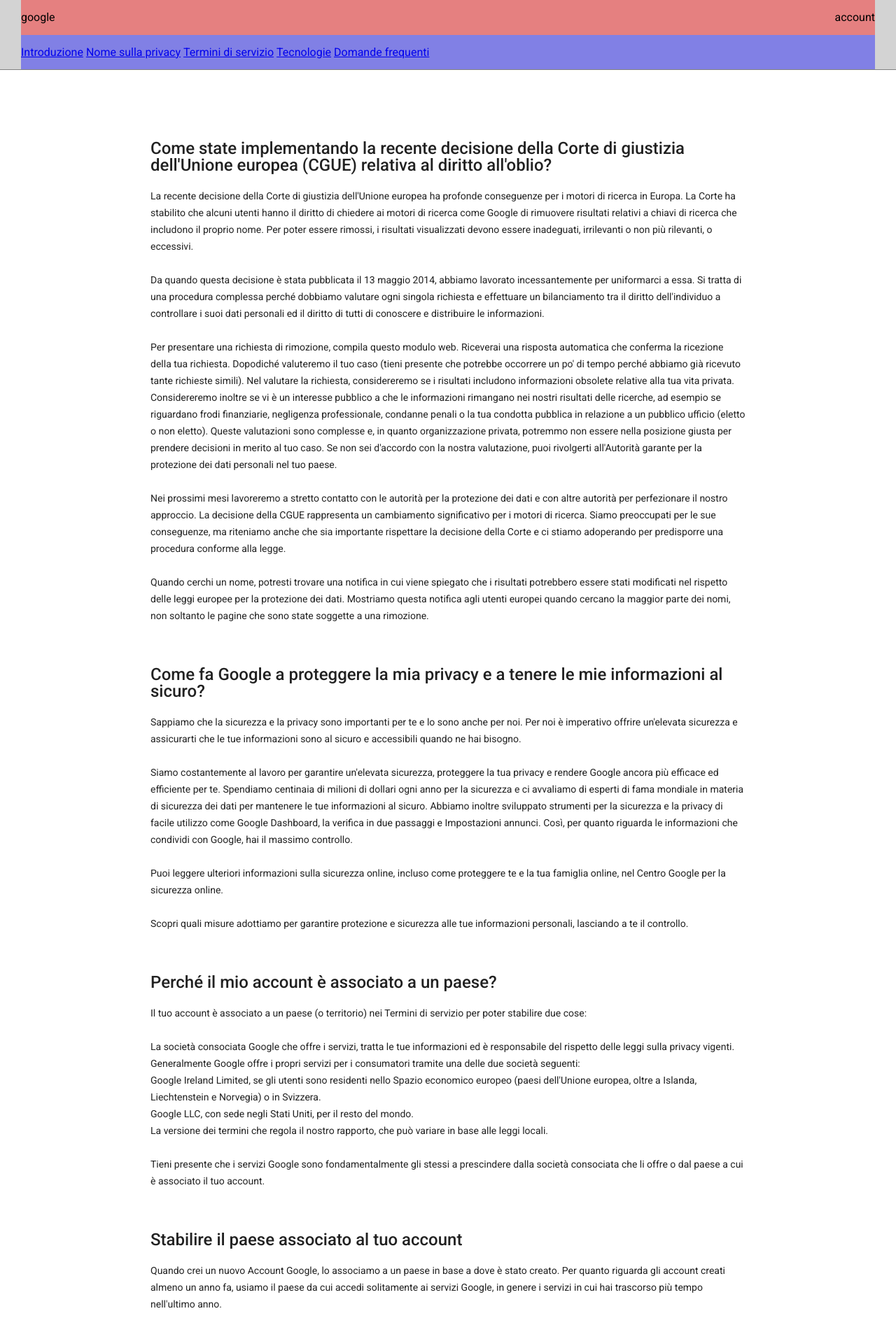
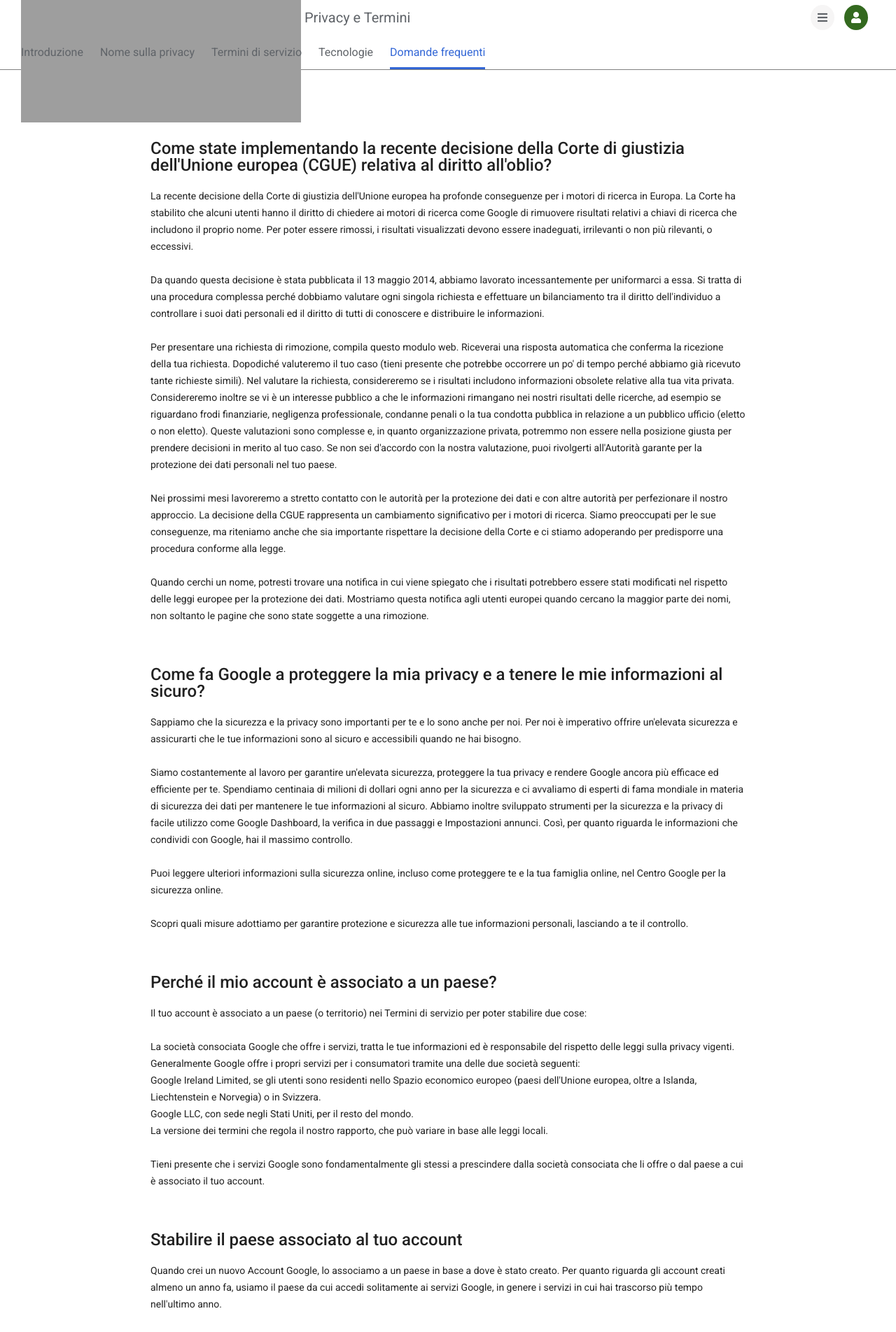
Before and after one commit to gabrisca/php-google-faq, a PHP site: page / in a window 1280 px wide. Shown: the top 1904 px of the page at 70% size. Run offline with PHP 8.4, Linux system fonts and the light colour scheme; grey boxes are pictures that could not be loaded.

Commit message:
fine lavoro

```diff
--- a/index.php
+++ b/index.php
@@ -64,20 +64,28 @@ Se il paese associato al tuo account non corrisponde al tuo paese di residenza,
   <meta charset="UTF-8">
   <meta http-equiv="X-UA-Compatible" content="IE=edge">
   <meta name="viewport" content="width=device-width, initial-scale=1.0">
+  <!-- f-awsome -->
+  <link rel="stylesheet" href="https://cdnjs.cloudflare.com/ajax/libs/font-awesome/5.15.3/css/all.min.css" integrity="sha512-iBBXm8fW90+nuLcSKlbmrPcLa0OT92xO1BIsZ+ywDWZCvqsWgccV3gFoRBv0z+8dLJgyAHIhR35VZc2oM/gI1w==" crossorigin="anonymous" referrerpolicy="no-referrer" />
   <!-- google fonts -->
   <link rel="preconnect" href="https://fonts.gstatic.com">
   <link href="https://fonts.googleapis.com/css2?family=Roboto:wght@100;300;400;500&display=swap" rel="stylesheet">
   <!-- style.css -->
   <link rel="stylesheet" href="style.css">
-  <title>Document</title>
+  <title>Google FAQ</title>
 </head>
 <!-- Esercizio di oggi: cartella/repo php-google-faq Riscrivere questa pagina del sito google https://policies.google.com/faq. Ci sono diverse domande con relative risposte. Gestire il “Database” e la visualizzazione di queste domande e risposte con PHP. -->
 
 <body>
   <header>
     <section id="top">
-      <div class="logo">google</div>
-      <div class="account">account</div>
+      <div class="logo">
+        <img src="https://www.gstatic.com/images/branding/googlelogo/svg/googlelogo_clr_74x24px.svg" alt="logo google">
+        <span>Privacy e Termini</span>
+      </div>
+      <div class="account">
+        <i class="fas fa-bars"></i>
+        <i class="fas fa-user"></i>
+      </div>
     </section>
     <section id="bottom">
       <ul>
@@ -94,7 +102,7 @@ Se il paese associato al tuo account non corrisponde al tuo paese di residenza,
           <a href="#">Tecnologie</a>
         </li>
         <li>
-          <a href="#">Domande frequenti</a>
+          <a class="active" href="#">Domande frequenti</a>
         </li>
       </ul>
     </section>
@@ -117,20 +125,27 @@ Se il paese associato al tuo account non corrisponde al tuo paese di residenza,
   <footer>
     <ul>
       <li>
-        <a href="#">Google</a>
+        <a href="#">Google &middot;</a>
       </li>
       <li>
-        <a href="#">Tutto su Google</a>
+        <a href="#">Tutto su Google &middot;</a>
       </li>
       <li>
-        <a href="#">Privacy</a>
+        <a href="#">Privacy &middot;</a>
       </li>
       <li>
         <a href="#">Termini</a>
       </li>
     </ul>
     <div>
-      Italiano
+      <i class="fas fa-globe-europe"></i>
+      <label for="language"></label>
+      <select name="language" id="language">
+        <option value="volvo">Italiano</option>
+        <option value="saab">English</option>
+        <option value="mercedes">Fran&#231;ais</option>
+        <option value="audi">Українська</option>
+      </select>
     </div>
   </footer>
 </body>
--- a/style.css
+++ b/style.css
@@ -7,7 +7,7 @@
 body {
   height: 100vh;
   overflow-y: auto;
-  font-family: 'Roboto', sans-serif;
+  font-family: "Roboto", sans-serif;
 }
 
 header {
@@ -17,7 +17,7 @@ header {
   width: 100%;
   height: 100px;
   border-bottom: 1px solid grey;
-  background-color: lightgray;
+  background-color: white;
   padding: 0 30px;
   position: fixed;
 }
@@ -28,7 +28,47 @@ header #top {
   align-items: center;
   width: 100%;
   height: 50%;
-  background-color: rgba(255, 0, 0, 0.397);
+}
+
+header #top .logo {
+  display: flex;
+  align-items: center;
+}
+
+header #top .logo img {
+  margin-right: 5px;
+}
+
+header #top .logo span {
+  color: #5f6368;
+  opacity: 1;
+  font-size: 20px;
+}
+
+header #top .account i {
+  margin-right: 10px;
+  border-radius: 50%;
+  padding: 10px;
+  cursor: pointer;
+}
+
+header #top .account i:first-child {
+  color: #5f6368;
+  opacity: 1;
+  background-color: rgba(231, 229, 229, 0.39);
+}
+
+header #top .account i:first-child:hover {
+  background-color: rgb(231, 229, 229);
+}
+
+header #top .account i:last-child {
+  background-color: #33691f;
+  color: white;
+}
+
+header #top .account i:last-child:hover {
+  background-color: #33691fe8;
 }
 
 header #bottom {
@@ -37,15 +77,29 @@ header #bottom {
   align-items: center;
   width: 100%;
   height: 50%;
-  background-color: rgba(4, 0, 255, 0.397);
 }
 
-header #bottom ul{
+header #bottom ul {
   list-style: none;
+  height: 100%;
 }
 
-header #bottom ul li{
+header #bottom ul li {
   display: inline-block;
+  margin-right: 20px;
+  height: 100%;
+  line-height: 50px;
+}
+
+header #bottom ul li a {
+  color: #5f6368;
+  text-decoration: none;
+}
+
+header #bottom ul li a.active {
+  color: #3367d6;
+  border-bottom: 3px solid #3367d6;
+  padding-bottom: 9%;
 }
 
 main {
@@ -58,20 +112,20 @@ main {
 
 main #faqs {
   padding: 0px 65px;
-  color: rgba(0,0,0,0.87);
+  color: rgba(0, 0, 0, 0.87);
 }
 
 main #faqs .faq {
   margin-bottom: 60px;
 }
 
-main #faqs .faq h2{
+main #faqs .faq h2 {
   margin-bottom: 20px;
   font-weight: 500;
   font-size: 24px;
 }
 
-main #faqs .faq p{
+main #faqs .faq p {
   font-size: 14px;
   font-weight: 400;
 }
@@ -82,14 +136,29 @@ footer {
   align-items: center;
   width: 100%;
   height: 50px;
-  background-color: lightgray;
-  padding: 0px 150px;
+  background-color: #f5f5f5;
+  padding: 0px 215px;
+  border-top: 1px solid #eee;
 }
 
 footer ul {
   list-style: none;
 }
 
-footer ul li{
+footer ul li {
   display: inline-block;
 }
+
+footer ul li a {
+  text-decoration: none;
+  color: rgba(61, 61, 61, 0.8);
+  font-size: 11px;
+}
+
+footer i {
+  color: #57c4fc;
+}
+
+footer select {
+  width: 140px;
+}
```
Lines whose indentation alone changed are shown as unchanged.
